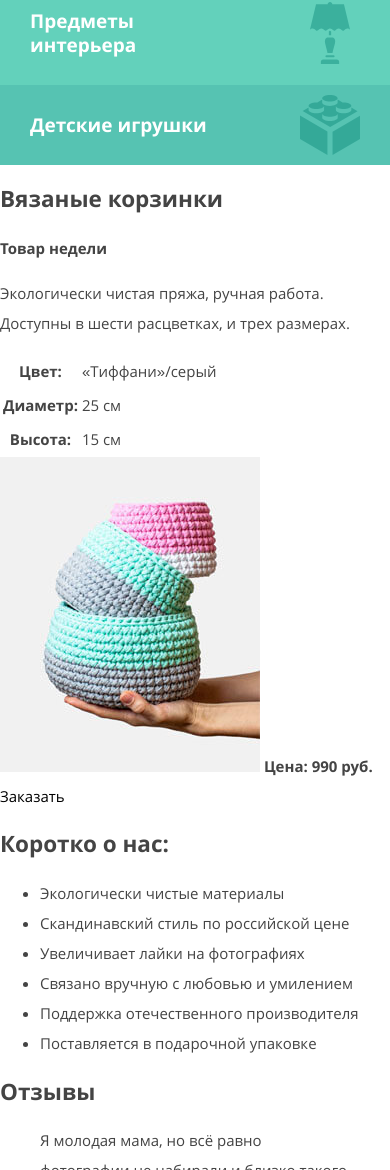
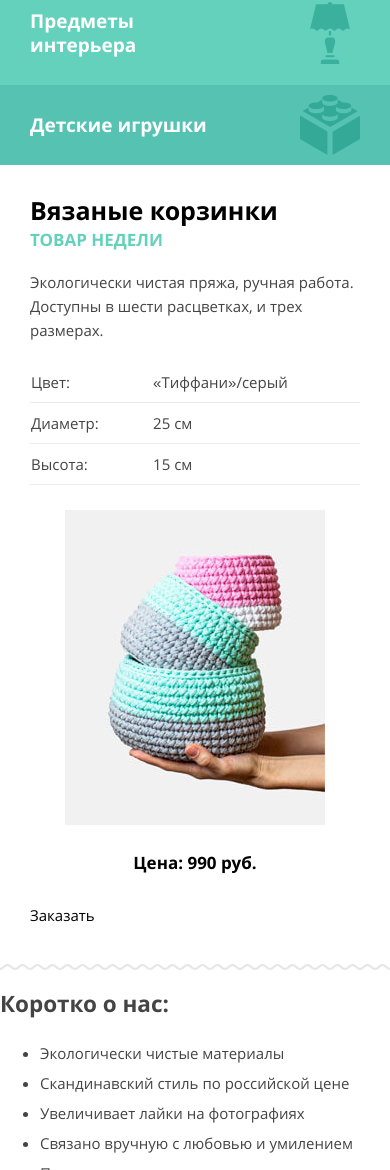
Before and after one commit to maximus-dr/mishka, a website: page src/index.html in a window 390 px wide. Shown: the part 508-1678 px from the top of the page. Drawn offline with nearby package versions, Linux system fonts and the light colour scheme; files that its build step writes are made by us from their sources.

Commit message:
Added styles for hightlight section mobile version

```diff
--- /dev/null
+++ b/src/sass/main/highlight.scss
@@ -0,0 +1,79 @@
+.highlight {
+  position: relative;
+  margin: 0;
+  padding: 30px 0 40px 0;
+  background-color: $color-bg;
+  background-image: url("../img/bg-zigzag-line.svg");
+  background-size: auto 6px;
+  background-position: 0 100%;
+  background-repeat: repeat-x;
+}
+
+.highlight__wrapper {
+  margin: 0;
+  padding: 0 30px;
+}
+
+.highlight__title {
+  margin: 0;
+  padding: 0;
+  color: #000000;
+  font-size: 25px;
+  line-height: 30px;
+}
+
+.highlight__info {
+  color: $color-primary;
+  font-size: 17px;
+  line-height: 17px;
+  text-transform: uppercase;
+}
+
+.highlight__desc {
+  margin: 0;
+  margin-bottom: 20px;
+  padding: 0;
+  padding-top: 15px;
+  line-height: 24px;
+}
+
+.highlight__list {
+  width: 100%;
+  margin: 0;
+  margin-bottom: 25px;
+  padding: 0;
+  background: none;
+  border: none;
+  border-collapse: collapse;
+}
+
+.highlight__field,
+.highlight__value {
+  text-align: left;
+  line-height: 38px;
+  font-weight: 400;
+  border-bottom: 1px solid #ececec;
+}
+
+.highlight__field {
+  width: 37%;
+}
+
+.highlight__image {
+  display: block;
+  margin: 0 auto;
+  margin-bottom: 25px;
+}
+
+.highlight__price {
+  display: block;
+  margin-bottom: 25px;
+  color: #000000;
+  font-size: 17px;
+  line-height: 25px;
+  text-align: center;
+}
+
+.highlight__order {
+  width: 100%;
+}
--- a/src/sass/styles.scss
+++ b/src/sass/styles.scss
@@ -13,3 +13,4 @@
 // Main content
 @import "main/main.scss";
 @import "main/cats.scss";
+@import "main/highlight.scss";
```
Also changed, not shown: src/index.html (+0 -1 lines), src/img/bg-zigzag-line.svg (added).
